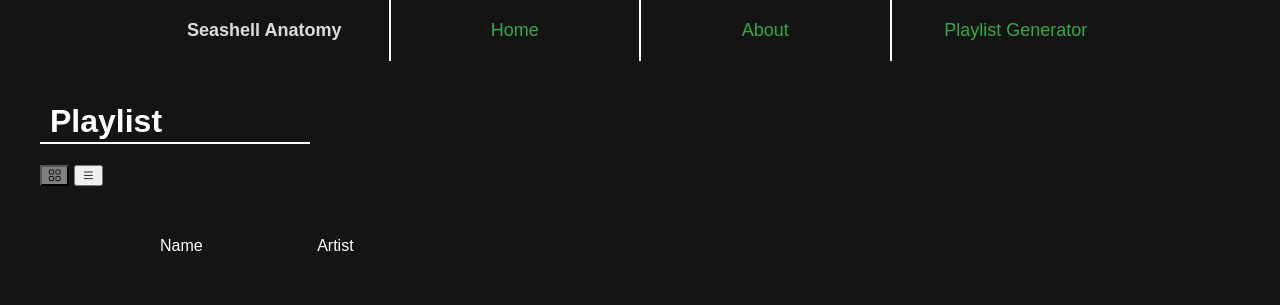
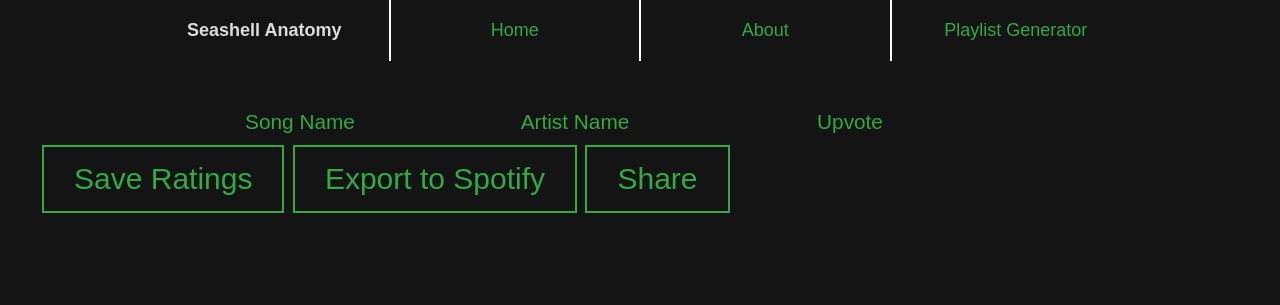
Before and after one commit to xlab-classes/cse442-spring2022-team-seashell-anatomy, a Flask app: template templates/playlist_ret.html in a window 1280 px wide. Shown: the top 305 px of the page. Run offline with Flask 2, Linux system fonts and the light colour scheme; the template is opened without the code that fills it, so the values that code supplies are empty; some libraries are stand-ins or nearby versions; some web fonts are replaced.

Commit message:
frontend now matches figma

```diff
--- a/static/css/playlist_gen.css
+++ b/static/css/playlist_gen.css
@@ -3,7 +3,7 @@
     --text-grey: rgb(220, 220, 220);
     --text-white-hover: rgb(201, 201, 201);
     --text-black: rgb(50, 50, 50);
-    --text-green: rgb(122, 231, 48);
+    --text-green: rgb(51, 170, 68);
     --text-green-hover: rgb(71, 204, 19);
 
     --fg-black: rgb(50, 50, 50);
@@ -29,20 +29,19 @@
 }
 
 .song_list .header {
-    margin: 40px 0 0 0 !important;
     background-color: transparent !important;
-    height: 40px !important;
+    height: 20px !important;
 }
 
 .song_list .song-row {
     display: grid;
-    grid-template-columns: 100px repeat(7, 1fr);
-    gap: 10px;
+    grid-template-columns: 100px repeat(4, 1fr);
+    margin-top: 20px!important;
+    gap: 45px;
     align-items: center;
-
     width: 100%;
     height: var(--song-height);
-    background-color: rgb(51, 51, 51);
+    background-color: var(--bg-black);
     margin-bottom: 20px;
 }
 
@@ -56,23 +55,31 @@
     max-width: var(--song-height);
     max-height: var(--song-height);
     object-fit: cover;
+    display: block;
+    margin-left: auto;
+    margin-right: auto;
 }
 
 .song-row .title {
-    margin-left: 10px;
-    color: var(--text-white);
-    font-size: 1rem;
+    color: var(--text-green);
+    font-family: inherit;
+    font-size: 1.3rem;
+    text-align: center;
 }
 
 .song-row-header .title {
-    margin-left: 10px;
+}
+
+.song {
+    border: 2px solid var(--text-green);
 }
 
 .song-row .artist {
-    color: var(--text-white);
+    color: var(--text-green);
+    font-family: inherit;
     font-weight: 300;
-    font-size: 1rem;
-    display: block;
+    text-align: center;
+    font-size: 1.3rem;
 }
 
 .song-row .artist:hover {
@@ -84,13 +91,15 @@
     color: var(--text-white);
     font-weight: 300;
     font-size: 1rem;
-    display: block;
 }
 
 .song-row .like {
    width: 25px;
    height: 25px;
    color: grey;
+   display: block;
+   margin-left: auto;
+   margin-right: auto;
 }
 
 .song-row .like:hover {
@@ -202,3 +211,17 @@
     height: 100%;
     text-align: center;
 }
+
+
+.submitbutton {
+  background-color: var(--bg-black);
+  border: 2px solid var(--text-green);
+  color: var(--text-green);
+  padding: 15px 30px;
+  margin: 4px 2px;
+  font-size: 30px;
+  cursor: pointer;
+  font-family: inherit;
+  vertical-align: top;
+  display: inline-block;
+}
--- a/templates/playlist_gen.html
+++ b/templates/playlist_gen.html
@@ -5,7 +5,6 @@
 {% block style %}<link rel="stylesheet" href="static/css/playlist_form.css">{% endblock %}
 
 {% block content %}
-    <h1>Playlist Generator</h1>
     <form action="/generate" method="GET">
         {% for category in categories %}
 	<div class="greenborder">
@@ -21,7 +20,7 @@
                    step="{{ category.step }}"
 		   class="slider">
 
-            <label for="{{ option }}">{{ option }}</label><br>
+            <label for="{{ option }}">{{ option }}</label>
 	    </div>
 	</div>
 	</div>
--- a/templates/playlist_ret.html
+++ b/templates/playlist_ret.html
@@ -5,32 +5,18 @@
 {% block title %}Home{% endblock %}
 
 {% block content %}
-    <h1 id="playlist-title" contenteditable="true">Playlist</h1>
-
-    <button id="large-button" class="selected" onclick="toLarge();">
-        <i class="bi bi-grid"></i>
-    </button>
-    <button id="small-button" onclick="toSmall(this);">
-        <i class="bi bi-list"></i>
-    </button>
-
     <div class="song_list">
         <div class="song-row header">
-            <p></p> <!-- DO NOT DELETE -->
-            <p class="title">Name</p>
-            <p class="title">Artist</p>
-            {% for cat in categories %}
-                <p>{{ cat|title}}</p>
-            {% endfor %}
+	    <p class="title"></p>
+            <p class="title">Song Name</p>
+            <p class="title">Artist Name</p>
+	    <p class="title">Upvote</p>
         </div>
         {% for song in playlist %}
         <div class="song-row song" song_id="{{ song.song_id }}">
             <img src="{{ song.cover_url }}">
             <p class="title">{{ song.song_name }}</p></td>
             <a class="artist" id="{{ song.artist_name }}" onclick="getArtistPage(this)">{{ song.artist_name }}</a>
-            {% for cat in categories %}
-                <p class="attr">{{ song[cat] }}</p>
-            {% endfor %}
             <i class="like bi bi-hand-thumbs-up-fill"></i>
         </div>
         {% endfor %}
@@ -46,6 +32,12 @@
             <div class="artist_songs"></div>
         </div>
     </div>
+
+    <div>
+	<input class="submitbutton" type="submit" value="Save Ratings">
+        <input class="submitbutton" type="submit" value="Export to Spotify">
+        <input class="submitbutton" type="submit" value="Share">
+    </div>
     <script src="static/js/row_height.js"></script>
     <script src="static/js/toggle_upvote.js"></script>
     <script src="static/js/artist_page.js"></script>
```
Also changed, not shown: static/css/playlist_form.css (+17 -14 lines).
